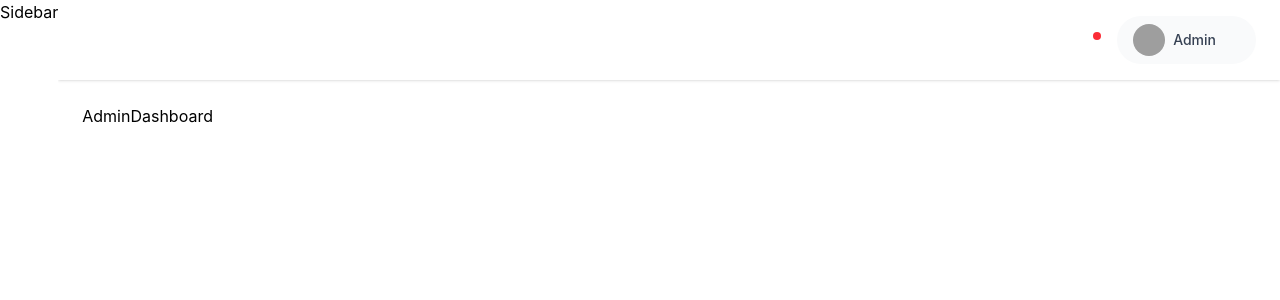
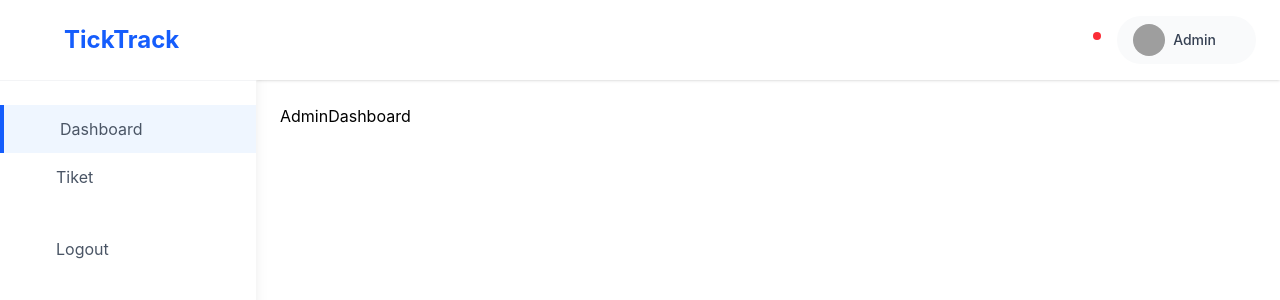
Before and after one commit to MFadhliAlHafizh/react-ticketing-track-app, a React (Vite) app: page /admin in a window 1280 px wide. Shown: the top 300 px of the page. Built offline with nearby package versions, Linux system fonts and the light colour scheme; grey boxes are pictures that could not be loaded.

Commit message:
Membangun Sidebar, mengintegrasikan api Logout, dan memindahkan state loading dan error ke App Context

```diff
--- a/src/AppContext.jsx
+++ b/src/AppContext.jsx
@@ -1,14 +1,19 @@
-import { createContext, useContext } from "react";
-import axios from "axios";
+import { createContext, useContext, useState } from "react";
 import { useNavigate } from "react-router-dom";
 
 const AppContext = createContext();
 
 export const AppContextProvider = ({ children }) => {
   const navigate = useNavigate();
+  const [loading, setLoading] = useState(false);
+  const [error, setError] = useState(null);
 
   const value = {
     navigate,
+    loading,
+    setLoading,
+    error,
+    setError,
   };
 
   return <AppContext.Provider value={value}>{children}</AppContext.Provider>;
--- a/src/components/admin/Sidebar.jsx
+++ b/src/components/admin/Sidebar.jsx
@@ -1,5 +1,70 @@
+import { NavLink } from "react-router-dom";
+import { axiosInstance } from "../../plugins/axios";
+import Cookies from "js-cookie";
+import { handleError } from "../../helpers/errorHelper";
+import { useAppContext } from "../../AppContext";
+
 export const Sidebar = () => {
+  const { navigate, setError, setLoading } = useAppContext();
+
+  const handleLogout = async () => {
+    setLoading(true);
+    setError(null);
+
+    try {
+      await axiosInstance.post("/logout");
+
+      Cookies.remove("token");
+
+      navigate("/auth/login");
+    } catch (error) {
+      setError(handleError(error));
+    } finally {
+      setLoading(false);
+    }
+  };
+
   return (
-    <div>Sidebar</div>
-  )
-}
+    <aside className="w-64 bg-white shadow-lg">
+      <div className="p-6 border-b border-gray-100">
+        <h1 className="text-2xl font-bold text-blue-600 flex items-center">
+          <i data-feather="activity" className="w-8 h-8 mr-2"></i>
+          TickTrack
+        </h1>
+      </div>
+      <nav className="mt-6">
+        <NavLink
+          to="/admin"
+          end
+          className={({ isActive }) =>
+            `flex items-center px-6 py-3 text-gray-600
+                hover:bg-gray-50 hover:border-l-4 hover:border-gray-200
+                ${isActive ? "bg-blue-50 border-l-4 border-blue-600" : ""}`
+          }
+        >
+          <i data-feather="home" className="w-5 h-5 mr-3"></i>
+          Dashboard
+        </NavLink>
+        <NavLink
+          to="/admin/ticket"
+          end
+          className={({ isActive }) =>
+            `flex items-center px-6 py-3 text-gray-600
+                hover:bg-gray-50 hover:border-l-4 hover:border-gray-200
+                ${isActive ? "bg-blue-50 border-l-4 border-blue-600" : ""}`
+          }
+        >
+          <i data-feather="home" className="w-5 h-5 mr-3"></i>
+          Tiket
+        </NavLink>
+        <button
+          onClick={handleLogout}
+          className="flex items-center px-6 py-3 text-gray-600 hover:bg-gray-50 hover:border-l-4 hover:border-gray-200 mt-6 cursor-pointer"
+        >
+          <i data-feather="log-out" className="w-5 h-5 mr-3"></i>
+          Logout
+        </button>
+      </nav>
+    </aside>
+  );
+};
--- a/src/pages/auth/Login.jsx
+++ b/src/pages/auth/Login.jsx
@@ -8,9 +8,7 @@
 export const Login = () => {
   const [email, setEmail] = useState("");
   const [password, setPassword] = useState("");
-  const [error, setError] = useState(null);
-  const [loading, setLoading] = useState(false);
-  const { navigate } = useAppContext();
+  const { navigate, setError, loading, setLoading } = useAppContext();
 
   const handleSubmit = async (e) => {
     e.preventDefault();
--- a/src/pages/auth/Register.jsx
+++ b/src/pages/auth/Register.jsx
@@ -1,16 +1,15 @@
 import { useState } from "react";
-import { Link, useNavigate } from "react-router-dom";
+import { Link } from "react-router-dom";
 import { axiosInstance } from "../../plugins/axios";
 import Cookies from "js-cookie";
 import { handleError } from "../../helpers/errorHelper";
+import { useAppContext } from "../../AppContext";
 
 export const Register = () => {
   const [name, setName] = useState("");
   const [email, setEmail] = useState("");
   const [password, setPassword] = useState("");
-  const [error, setError] = useState(null);
-  const [loading, setLoading] = useState(false);
-  const navigate = useNavigate();
+  const { navigate, error, setError, loading, setLoading } = useAppContext();
 
   const handleSubmit = async (e) => {
     e.preventDefault();
```
